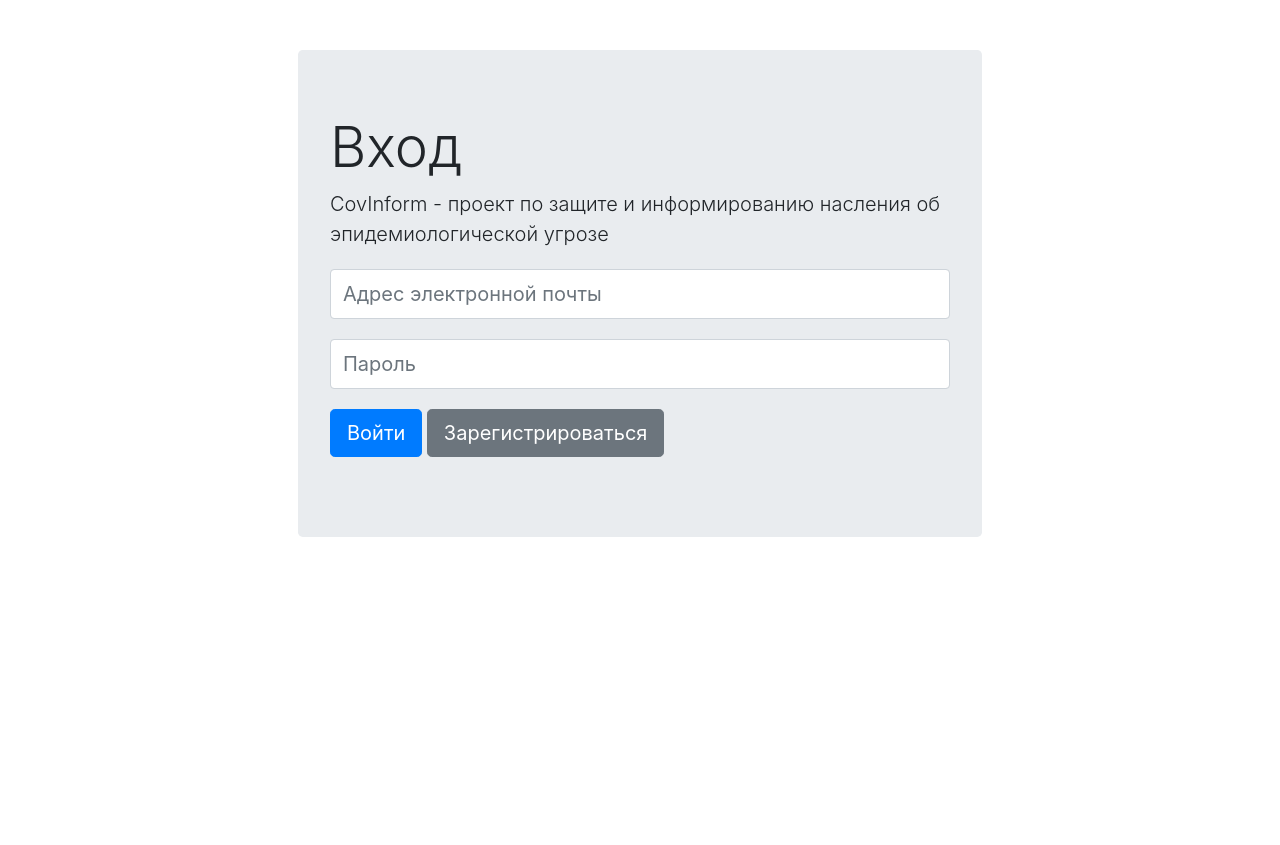
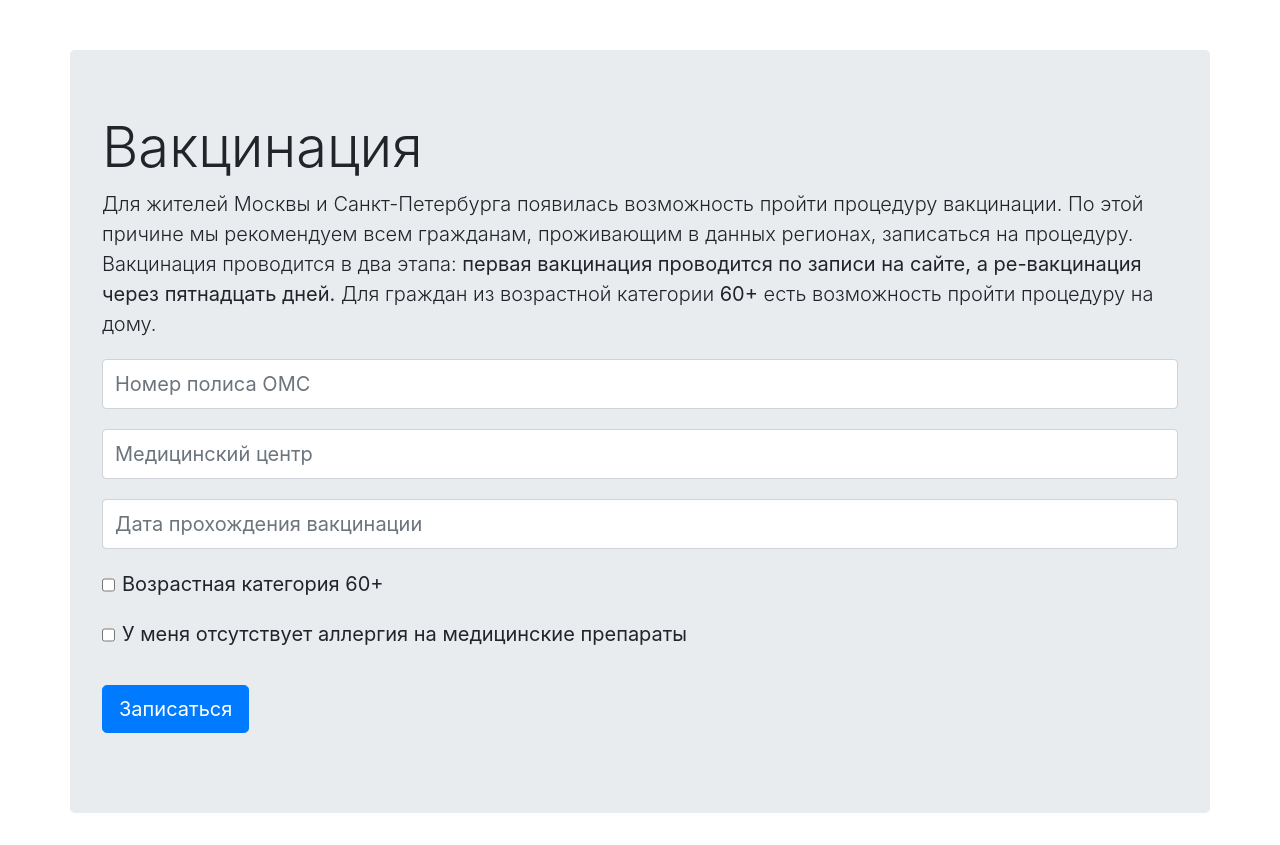
Before and after one commit to 0MazaHacka0/CovInfo, a Django app: template informing/templates/vaccination.html in a window 1280 px wide. Before the commit the page ends 537 px from the top, so only its background shows below. Run offline with Django 3.2, Linux system fonts and the light colour scheme; the template is opened without the code that fills it, so the values that code supplies are empty; some libraries are stand-ins or nearby versions.

Commit message:
Fix .html

```diff
--- a/informing/templates/vaccination.html
+++ b/informing/templates/vaccination.html
@@ -13,19 +13,10 @@
     <title>CovInform</title>
 
     <style>
-        .jumbotron {
-            width: 60%;
-            margin: auto;
-        }
-
         input {
             font-size: 20px !important;
             margin-top: 20px;
             height: 50px !important;
-        }
-
-        .btn {
-            margin-top: 20px;
         }
     </style>
 </head>
@@ -34,13 +25,27 @@
     <div class="container">
         <div class="row" style="margin-top: 50px;">
             <div class="jumbotron">
-                <h1 class="display-4">Вход</h1>
-                <p class="lead">CovInform - проект по защите и информированию насления об эпидемиологической угрозе</p>
-                <form class="form-group" method="POST" action="/login">
-                    <input name="email" class="form-control" id="email" placeholder="Адрес электронной почты">
-                    <input type="password" name="password" class="form-control" id="passwd" placeholder="Пароль">
-                    <button class="btn btn-primary btn-lg" type="submit">Войти</button>
-                    <a href="/signup" class="btn btn-secondary btn-lg">Зарегистрироваться</a>
+                <h1 class="display-4">Вакцинация</h1>
+                <p class="lead">Для жителей Москвы и Санкт-Петербурга появилась возможность пройти процедуру вакцинации.
+                    По этой причине
+                    мы рекомендуем всем гражданам, проживающим в данных регионах, записаться на процедуру.
+                    Вакцинация проводится в два этапа: <b>первая вакцинация проводится по записи на сайте, а
+                        ре-вакцинация через пятнадцать дней.</b> Для граждан из возрастной категории <b>60+</b> есть
+                    возможность пройти процедуру на дому.</p>
+                <form class="form-group">
+                    <input name="policy_number" type="number" class="form-control" placeholder="Номер полиса ОМС">
+                    <input name="center" class="form-control" placeholder="Медицинский центр">
+                    <input name="date" class="form-control" placeholder="Дата прохождения вакцинации">
+                    <div class="form-group form-check" style="margin-top: 20px; position: relative;">
+                        <input type="checkbox" class="form-check-input" style="position: absolute; top: -14px">
+                        <label class="form-check-label" style="font-size: 20px;">Возрастная категория 60+</label>
+                    </div>
+                    <div class="form-group form-check" style="margin-top: 20px; position: relative;">
+                        <input type="checkbox" class="form-check-input" style="position: absolute; top: -14px">
+                        <label class="form-check-label" style="font-size: 20px;">У меня отсутствует аллергия на
+                            медицинские препараты</label>
+                    </div>
+                    <button class="btn btn-primary btn-lg" type="submit" style="margin-top: 20px">Записаться</button>
                 </form>
             </div>
         </div>
```
Also changed, not shown: informing/templates/index.html (+31 -25 lines).
